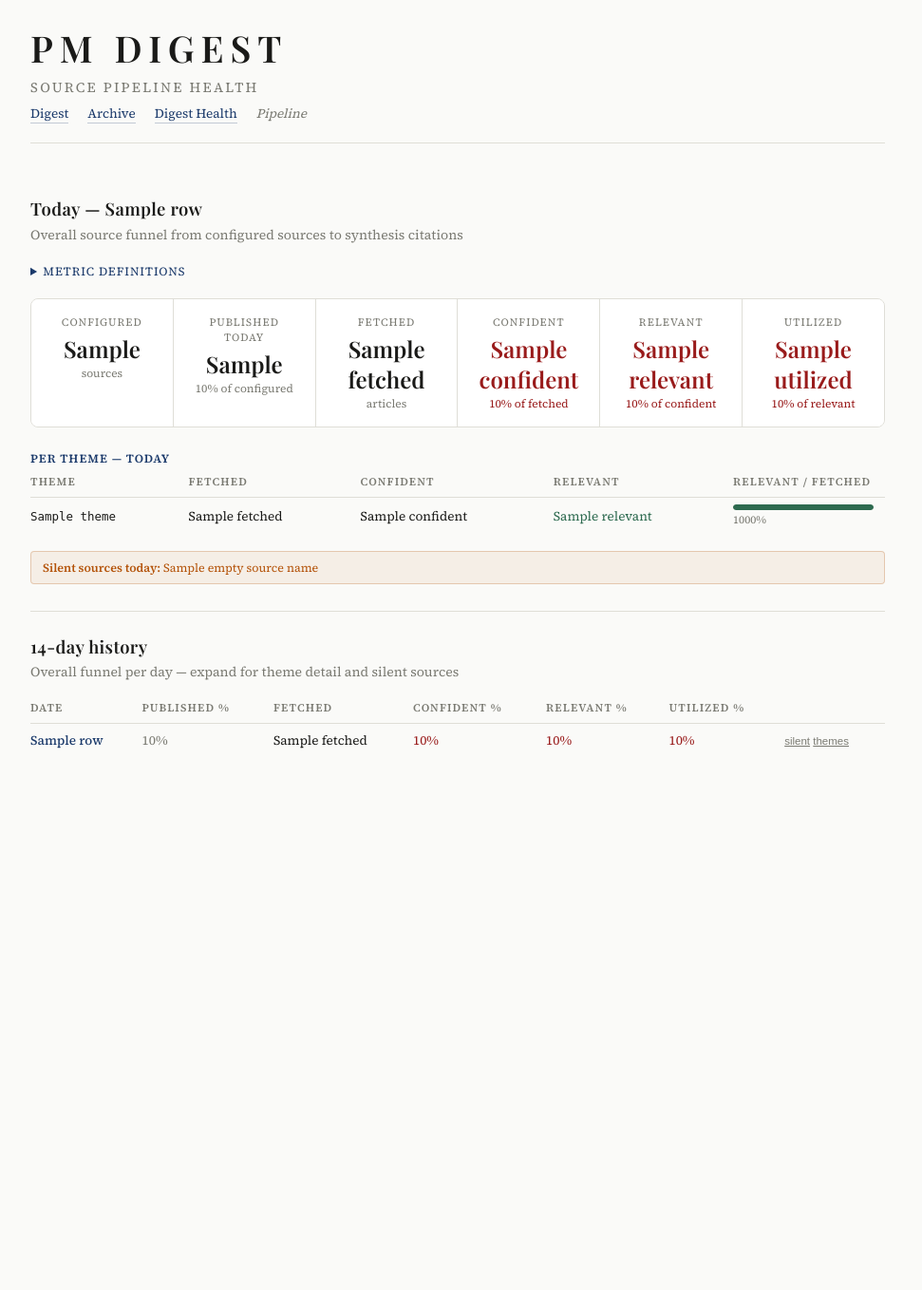
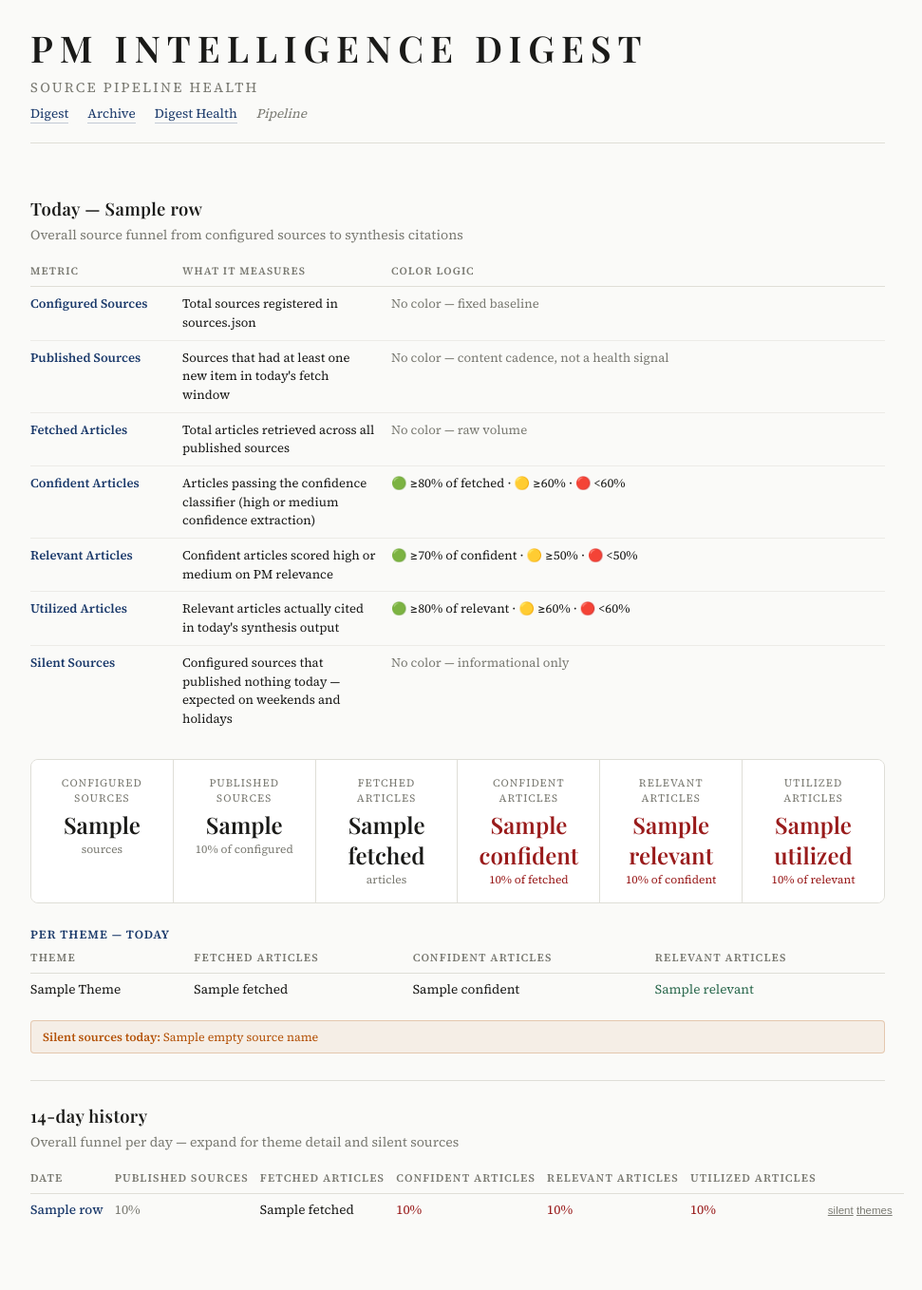
Before and after one commit to mounicasirineni/pm-intelligence-digest, a Flask app: template backend/app/templates/source_pipeline.html in a window 1280 px wide. Shown: the whole page at 95% size, without its empty margins (158-1129 px from the left). Before the commit the page ends 788 px from the top, so only its background shows below. Run offline with Flask 3, Linux system fonts and the light colour scheme; the template is opened without the code that fills it: most values are stand-ins (such as "Sample title", 1, 10 or a date in 2020).

Commit message:
feat: update pipeline health page
- Static metric definitions — remove collapsible
- Consistent metric names throughout: Published Sources, Fetched Articles,
  Confident Articles, Relevant Articles, Utilized Articles
- Theme names rendered as human-readable labels
- Remove progress bar from per-theme table

```diff
--- a/backend/app/templates/output_quality.html
+++ b/backend/app/templates/output_quality.html
@@ -94,7 +94,7 @@
       cursor:pointer;padding:0;text-decoration:underline;}
     .toggle-btn:hover{color:var(--text);}
 
-    .reasons-grid{display:grid;grid-template-columns:1fr 1fr;gap:0.4rem 1.25rem;
+    .reasons-grid{display:flex;flex-direction:column;gap:0.5rem;
       font-size:0.77rem;color:#555;line-height:1.5;padding:0.25rem 0;}
     .reasons-grid strong{color:var(--text);}
   </style>
@@ -103,7 +103,7 @@
 <div class="page">
 
   <header class="header">
-    <h1 class="header-title">PM Digest</h1>
+    <h1 class="header-title">PM Intelligence Digest</h1>
     <div class="header-subtitle">Output Quality</div>
     <nav class="header-nav">
       <a href="/">Digest</a>
--- a/backend/app/templates/prompt_deviations.html
+++ b/backend/app/templates/prompt_deviations.html
@@ -87,7 +87,7 @@
 <div class="page">
 
   <header class="header">
-    <h1 class="header-title">PM Digest</h1>
+    <h1 class="header-title">PM Intelligence Digest</h1>
     <div class="header-subtitle">Prompt Deviations</div>
     <nav class="header-nav">
       <a href="/">Digest</a>
--- a/backend/app/templates/source_pipeline.html
+++ b/backend/app/templates/source_pipeline.html
@@ -4,7 +4,7 @@
   <meta charset="UTF-8"/>
   <meta name="viewport" content="width=device-width, initial-scale=1.0"/>
   <meta name="robots" content="noindex, nofollow, noarchive"/>
-  <title>PM Digest — Source Pipeline</title>
+  <title>PM Intelligence Digest — Source Pipeline Health</title>
   <link rel="preconnect" href="https://fonts.googleapis.com">
   <link rel="preconnect" href="https://fonts.gstatic.com" crossorigin>
   <link href="https://fonts.googleapis.com/css2?family=Playfair+Display:wght@500;600&family=Source+Serif+4:wght@400;500;600&display=swap" rel="stylesheet">
@@ -23,11 +23,22 @@
     .header-nav a{color:var(--accent);text-decoration:none;border-bottom:1px solid rgba(27,58,107,0.25);}
     .header-nav a:hover{border-bottom-color:rgba(27,58,107,0.6);}
     .header-nav span{color:var(--muted);font-style:italic;}
-
     .section{padding:1.5rem 0 1.75rem;border-bottom:1px solid var(--border);}
     .section:last-of-type{border-bottom:none;}
     .section-heading{font-size:1.15rem;margin-bottom:0.3rem;}
     .section-sub{font-size:0.88rem;color:var(--muted);margin-bottom:1.25rem;}
+    .good{color:var(--green);} .amber{color:var(--amber);} .bad{color:var(--red);}
+    .empty{color:var(--muted);font-style:italic;font-size:0.9rem;}
+
+    /* Metric definitions — static */
+    .def-tbl{width:100%;border-collapse:collapse;font-size:0.82rem;margin-bottom:1.5rem;}
+    .def-tbl th{text-align:left;font-size:0.7rem;text-transform:uppercase;letter-spacing:0.1em;
+      color:var(--muted);padding:0 1rem 0.5rem 0;font-weight:600;border-bottom:1px solid var(--border);}
+    .def-tbl td{padding:0.5rem 1rem 0.5rem 0;border-top:1px solid rgba(223,222,215,0.5);
+      vertical-align:top;line-height:1.5;}
+    .def-tbl td:first-child{white-space:nowrap;font-weight:600;color:var(--accent);width:160px;}
+    .def-tbl td:nth-child(2){width:220px;}
+    .def-tbl tbody tr:first-child td{border-top:none;}
 
     /* Funnel steps */
     .funnel-row{display:flex;gap:0;margin-bottom:1.5rem;border:1px solid var(--border);border-radius:8px;overflow:hidden;}
@@ -36,7 +47,6 @@
     .funnel-step .fs-label{font-size:0.7rem;text-transform:uppercase;letter-spacing:0.1em;color:var(--muted);margin-bottom:4px;}
     .funnel-step .fs-value{font-size:1.5rem;font-weight:700;font-family:"Playfair Display",serif;}
     .funnel-step .fs-pct{font-size:0.75rem;margin-top:2px;}
-    .good{color:var(--green);} .amber{color:var(--amber);} .bad{color:var(--red);}
 
     /* Tables */
     .tbl{width:100%;border-collapse:collapse;font-size:0.85rem;}
@@ -54,25 +64,19 @@
     .warning-box{padding:0.5rem 0.75rem;background:rgba(180,83,9,0.07);
       border:1px solid rgba(180,83,9,0.25);border-radius:4px;
       color:var(--amber);font-size:0.78rem;margin-top:0.25rem;white-space:normal;}
-    .mono{font-family:"SF Mono","Fira Code",monospace;font-size:0.78rem;}
     .empty{color:var(--muted);font-style:italic;font-size:0.9rem;}
 
     /* Theme table */
     .theme-section{margin-top:1.5rem;}
     .theme-label{font-size:0.78rem;font-weight:600;text-transform:uppercase;
       letter-spacing:0.08em;color:var(--accent);margin-bottom:0.5rem;}
-    .bar-track{width:100%;height:6px;background:#e8e6de;border-radius:3px;overflow:hidden;}
-    .bar-fill{height:100%;border-radius:3px;background:var(--accent);}
-    .bar-fill.good{background:var(--green);}
-    .bar-fill.amber{background:var(--amber);}
-    .bar-fill.bad{background:var(--red);}
   </style>
 </head>
 <body>
 <div class="page">
 
   <header class="header">
-    <h1 class="header-title">PM Digest</h1>
+    <h1 class="header-title">PM Intelligence Digest</h1>
     <div class="header-subtitle">Source Pipeline Health</div>
     <nav class="header-nav">
       <a href="/">Digest</a>
@@ -84,84 +88,80 @@
 
   {% if rows %}
 
-  <!-- Today's funnel -->
   {% set today = rows[0] %}
   <section class="section">
     <h2 class="section-heading">Today — {{ today.label }}</h2>
     <div class="section-sub">Overall source funnel from configured sources to synthesis citations</div>
 
-    <details style="margin-bottom:1.25rem;">
-      <summary style="font-size:0.78rem;color:var(--accent);cursor:pointer;letter-spacing:0.08em;text-transform:uppercase;">Metric definitions</summary>
-      <table class="tbl" style="margin-top:0.75rem;">
+    <!-- Metric definitions — static -->
+    <table class="def-tbl">
       <thead>
         <tr>
-            <th style="width:130px;">Metric</th>
+          <th>Metric</th>
           <th>What it measures</th>
           <th>Color logic</th>
         </tr>
       </thead>
       <tbody>
         <tr>
-            <td class="mono">Configured</td>
+          <td>Configured Sources</td>
           <td>Total sources registered in sources.json</td>
           <td style="color:var(--muted)">No color — fixed baseline</td>
         </tr>
         <tr>
-            <td class="mono">Published Today</td>
+          <td>Published Sources</td>
           <td>Sources that had at least one new item in today's fetch window</td>
-            <td style="color:var(--muted)">No color — reflects content cadence, not a health signal</td>
+          <td style="color:var(--muted)">No color — content cadence, not a health signal</td>
         </tr>
         <tr>
-            <td class="mono">Fetched</td>
-            <td>Total articles retrieved across all active sources</td>
+          <td>Fetched Articles</td>
+          <td>Total articles retrieved across all published sources</td>
           <td style="color:var(--muted)">No color — raw volume</td>
         </tr>
         <tr>
-            <td class="mono">Confident</td>
+          <td>Confident Articles</td>
           <td>Articles passing the confidence classifier (high or medium confidence extraction)</td>
-            <td>🟢 ≥80% · 🟡 ≥60% · 🔴 &lt;60%</td>
+          <td>🟢 ≥80% of fetched · 🟡 ≥60% · 🔴 &lt;60%</td>
         </tr>
         <tr>
-            <td class="mono">Relevant</td>
+          <td>Relevant Articles</td>
           <td>Confident articles scored high or medium on PM relevance</td>
-            <td>🟢 ≥70% · 🟡 ≥50% · 🔴 &lt;50%</td>
+          <td>🟢 ≥70% of confident · 🟡 ≥50% · 🔴 &lt;50%</td>
         </tr>
         <tr>
-            <td class="mono">Utilized</td>
+          <td>Utilized Articles</td>
           <td>Relevant articles actually cited in today's synthesis output</td>
-            <td>🟢 ≥80% · 🟡 ≥60% · 🔴 &lt;60%</td>
+          <td>🟢 ≥80% of relevant · 🟡 ≥60% · 🔴 &lt;60%</td>
         </tr>
         <tr>
-            <td class="mono">Silent Sources</td>
+          <td>Silent Sources</td>
           <td>Configured sources that published nothing today — expected on weekends and holidays</td>
           <td style="color:var(--muted)">No color — informational only</td>
         </tr>
       </tbody>
     </table>
-    </details>
 
+    <!-- Funnel -->
     <div class="funnel-row">
       <div class="funnel-step">
-        <div class="fs-label">Configured</div>
+        <div class="fs-label">Configured Sources</div>
         <div class="fs-value">{{ today.sources_configured }}</div>
         <div class="fs-pct" style="color:var(--muted)">sources</div>
       </div>
       <div class="funnel-step">
-        <div class="fs-label">Published Today</div>
-        <div class="fs-value" style="color:var(--text)">
-          {{ today.sources_active }}
-        </div>
+        <div class="fs-label">Published Sources</div>
+        <div class="fs-value" style="color:var(--text)">{{ today.sources_active }}</div>
         <div class="fs-pct" style="color:var(--muted)">
           {{ "%.0f"|format(today.sources_active_pct) }}% of configured
         </div>
       </div>
       <div class="funnel-step">
-        <div class="fs-label">Fetched</div>
+        <div class="fs-label">Fetched Articles</div>
         <div class="fs-value">{{ today.fetched }}</div>
         <div class="fs-pct" style="color:var(--muted)">articles</div>
       </div>
       <div class="funnel-step">
-        <div class="fs-label">Confident</div>
+        <div class="fs-label">Confident Articles</div>
         <div class="fs-value {% if today.confident_pct >= 80 %}good{% elif today.confident_pct >= 60 %}amber{% else %}bad{% endif %}">
           {{ today.confident }}
         </div>
@@ -170,7 +170,7 @@
         </div>
       </div>
       <div class="funnel-step">
-        <div class="fs-label">Relevant</div>
+        <div class="fs-label">Relevant Articles</div>
         <div class="fs-value {% if today.relevant_pct >= 70 %}good{% elif today.relevant_pct >= 50 %}amber{% else %}bad{% endif %}">
           {{ today.relevant }}
         </div>
@@ -179,7 +179,7 @@
         </div>
       </div>
       <div class="funnel-step">
-        <div class="fs-label">Utilized</div>
+        <div class="fs-label">Utilized Articles</div>
         <div class="fs-value {% if today.utilized_pct >= 80 %}good{% elif today.utilized_pct >= 60 %}amber{% else %}bad{% endif %}">
           {{ today.utilized }}
         </div>
@@ -189,6 +189,7 @@
       </div>
     </div>
 
+    <!-- Per theme -->
     {% if today.theme_funnel %}
     <div class="theme-section">
       <div class="theme-label">Per theme — today</div>
@@ -196,28 +197,20 @@
         <thead>
           <tr>
             <th>Theme</th>
-            <th>Fetched</th>
-            <th>Confident</th>
-            <th>Relevant</th>
-            <th style="width:160px;">Relevant / Fetched</th>
+            <th>Fetched Articles</th>
+            <th>Confident Articles</th>
+            <th>Relevant Articles</th>
           </tr>
         </thead>
         <tbody>
           {% for theme, counts in today.theme_funnel.items() | sort %}
           {% set rel_pct = (counts.relevant / counts.fetched * 100) if counts.fetched else 0 %}
           <tr>
-            <td class="mono">{{ theme }}</td>
+            <td>{{ theme | replace("_", " ") | title }}</td>
             <td>{{ counts.fetched }}</td>
             <td>{{ counts.confident }}</td>
             <td class="{% if rel_pct >= 60 %}good{% elif rel_pct >= 40 %}amber{% else %}bad{% endif %}">
               {{ counts.relevant }}
-            </td>
-            <td>
-              <div class="bar-track">
-                <div class="bar-fill {% if rel_pct >= 60 %}good{% elif rel_pct >= 40 %}amber{% else %}bad{% endif %}"
-                     style="width:{{ [rel_pct,100]|min }}%"></div>
-              </div>
-              <span style="font-size:0.72rem;color:var(--muted);">{{ "%.0f"|format(rel_pct) }}%</span>
             </td>
           </tr>
           {% endfor %}
@@ -242,11 +235,11 @@
       <thead>
         <tr>
           <th>Date</th>
-          <th>Published %</th>
-          <th>Fetched</th>
-          <th>Confident %</th>
-          <th>Relevant %</th>
-          <th>Utilized %</th>
+          <th>Published Sources</th>
+          <th>Fetched Articles</th>
+          <th>Confident Articles</th>
+          <th>Relevant Articles</th>
+          <th>Utilized Articles</th>
           <th></th>
         </tr>
       </thead>
@@ -254,9 +247,7 @@
         {% for row in rows %}
         <tr>
           <td class="date-cell">{{ row.label }}</td>
-          <td style="color:var(--muted)">
-            {{ "%.0f"|format(row.sources_active_pct) }}%
-          </td>
+          <td style="color:var(--muted)">{{ "%.0f"|format(row.sources_active_pct) }}%</td>
           <td>{{ row.fetched }}</td>
           <td class="{% if row.confident_pct >= 80 %}good{% elif row.confident_pct >= 60 %}amber{% else %}bad{% endif %}">
             {{ "%.0f"|format(row.confident_pct) }}%
@@ -286,10 +277,10 @@
         {% if row.theme_funnel %}
         <tr id="themes-{{ row.date }}" style="display:none;">
           <td colspan="7" style="padding:0.25rem 0 0.75rem;">
-            <div class="warning-box" style="font-family:monospace;font-size:0.75rem;">
-              <strong>fetched / confident / relevant</strong><br>
+            <div class="warning-box" style="font-size:0.78rem;">
+              <strong>Fetched Articles / Confident Articles / Relevant Articles</strong><br><br>
               {% for theme, counts in row.theme_funnel.items() | sort %}
-              {{ theme }}: {{ counts.fetched }} / {{ counts.confident }} / {{ counts.relevant }}<br>
+              {{ theme | replace("_", " ") | title }}: {{ counts.fetched }} / {{ counts.confident }} / {{ counts.relevant }}<br>
               {% endfor %}
             </div>
           </td>
```
Lines whose indentation alone changed are shown as unchanged.
